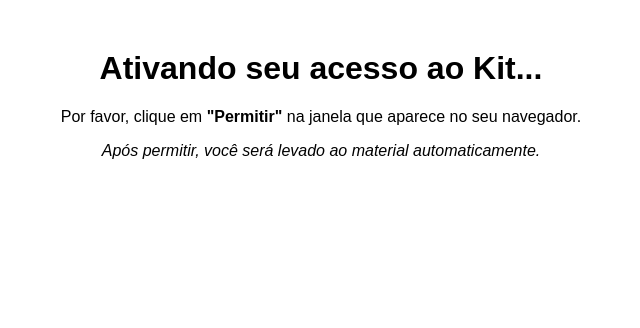
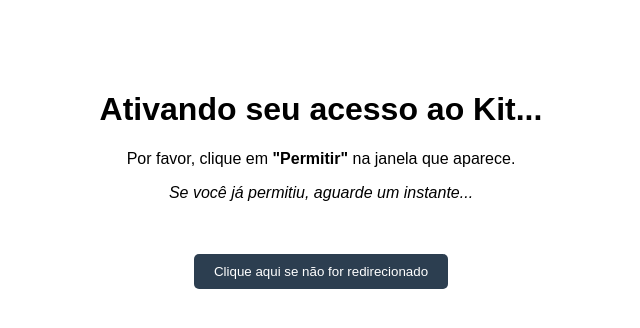
Before and after one commit to marconakao-collab/avisos, a plain HTML site: page index.html in a window 1280 px wide. Shown: the whole page, without its empty margins (319-959 px from the left). Drawn offline with Linux system fonts and the light colour scheme.

Commit message:
Update index.html

```diff
--- a/index.html
+++ b/index.html
@@ -2,6 +2,7 @@
 <html lang="pt-br">
 <head>
     <meta charset="UTF-8">
+    <meta name="viewport" content="width=device-width, initial-scale=1.0">
     <title>O Eleito - Ativar Notificações</title>
     <script src="https://cdn.onesignal.com/sdks/web/v16/OneSignalSDK.page.js" defer></script>
     <script>
@@ -11,26 +12,47 @@
           appId: "a4a9fdf3-63ac-43c8-8345-7ce9a718e5aa",
         });
 
-        // Quando o usuário permitir a notificação com sucesso:
+        // Função para marcar inscrito e sair
+        function finalizarEIrParaKit() {
+            localStorage.setItem('onesignal-inscrito', 'true');
+            setTimeout(function(){
+                window.location.href = "https://www.oeleito.com.br/p/livros.html";
+            }, 1500); // Reduzi para 1.5s para ser mais ágil
+        }
+
+        // 1. Caso o usuário acabe de clicar em PERMITIR
         OneSignal.Notifications.addEventListener("permissionChange", function(permission) {
           if (permission === 'granted') {
-            // Marca no navegador que ele já é inscrito para o sino sumir no blog principal
-            localStorage.setItem('onesignal-inscrito', 'true');
-
-            // Opcional: Redirecionar para o Kit após 3 segundos
-            setTimeout(function(){
-                window.location.href = "https://www.oeleito.com.br/p/livros.html";
-            }, 3000);
+              finalizarEIrParaKit();
           }
         });
+
+        // 2. Caso ele já tenha permitido (segurança para não travar a página)
+        if (OneSignal.Notifications.permission) {
+            finalizarEIrParaKit();
+        }
       });
     </script>
 </head>
 <body>
-    <div style="text-align:center; margin-top:50px; font-family: sans-serif;">
+    <div style="text-align:center; margin-top:50px; font-family: sans-serif; padding: 20px;">
         <h1>Ativando seu acesso ao Kit...</h1>
-        <p>Por favor, clique em <b>"Permitir"</b> na janela que aparece no seu navegador.</p>
-        <p><i>Após permitir, você será levado ao material automaticamente.</i></p>
+        <p>Por favor, clique em <b>"Permitir"</b> na janela que aparece.</p>
+        <p><i>Se você já permitiu, aguarde um instante...</i></p>
+
+        <br><br>
+        <button onclick="window.location.href='https://www.oeleito.com.br/p/livros.html'"
+                style="display:none; padding: 10px 20px; background: #2c3e50; color: white; border: none; border-radius: 5px; cursor: pointer;"
+                id="btnManual">
+            Clique aqui se não for redirecionado
+        </button>
     </div>
+
+    <script>
+        // Mostra o botão manual após 5 segundos só por segurança
+        setTimeout(function(){
+            document.getElementById('btnManual').style.display = 'inline-block';
+        }, 5000);
+    </script>
 </body>
 </html>
```
